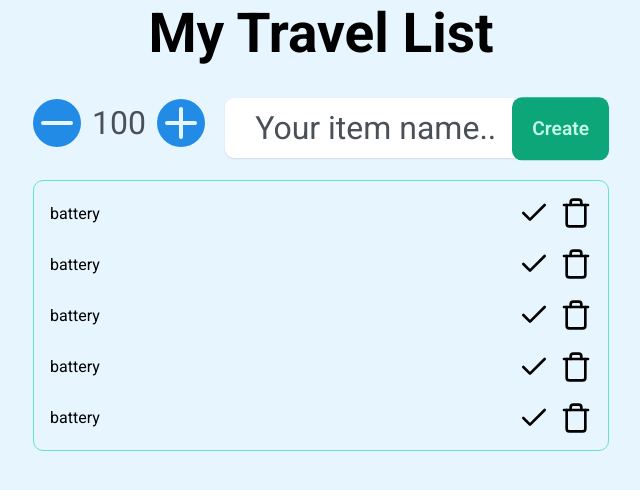
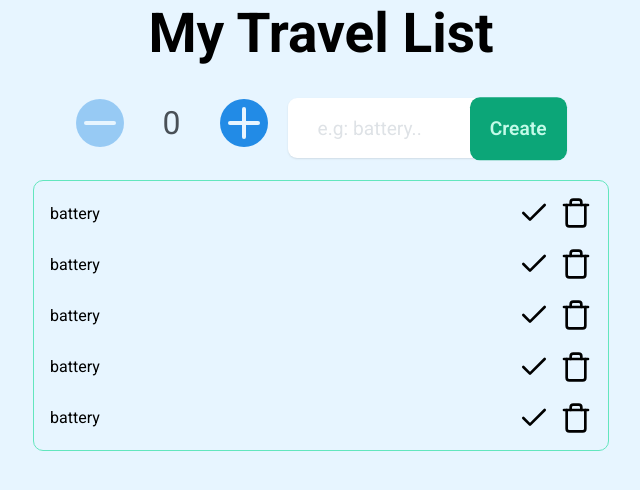
Before and after one commit to pauloh-neo/react-travel-list, a React (Vite) app: page / in a window 1280 px wide. Shown: the top 490 px of the page, without its empty margins (319-959 px from the left). Built offline with nearby package versions, Linux system fonts and the light colour scheme.

Commit message:
Handle Quantity and Input

```diff
--- a/src/components/Form.jsx
+++ b/src/components/Form.jsx
@@ -1,17 +1,36 @@
+import { useState } from 'react'
 import formStyle from './form.module.css'
 import {Minus, Plus} from 'lucide-react'
 
 export default function Form(){
+    const[quantity, setQuantity] = useState(0);
+    const[item, setItems] = useState("")
+
+    console.log(item)
+
+    function handleQuantityPlus(){
+        setQuantity((num) => num + 1)
+    }
+    function handleQuantityMinus(){
+        setQuantity(num => Math.max(0, num - 1))
+    }
+
     return(
         <form className={formStyle.form}>
             <div className={formStyle.itemAmountBox}>
-                <span className={formStyle.itemIcons}><Minus size={48}/></span>
-                <span className={formStyle.itemAmount}>100</span>
-                <span className={formStyle.itemIcons}><Plus size={48}/></span>
+                <span onClick={quantity === 0 ? null : handleQuantityMinus} role='button'  style={{ opacity: quantity === 0 ? 0.4 : 1 }} className={formStyle.itemIcons}><Minus size={48}/></span>
+                <span className={formStyle.itemAmount}>{quantity}</span>
+                <span onClick={handleQuantityPlus} role='button' className={formStyle.itemIcons}><Plus size={48}/></span>
             </div>
 
             <div className={formStyle.itemInputBox}>
-                <input name="item" type="text" placeholder="Your item name.."/>
+                <input
+                    name="item"
+                    type="text" placeholder="e.g: battery.."
+                    maxLength={14}
+                    value={item}
+                    onChange={(e) => setItems(e.target.value)}
+                    />
                 <button>Create</button>
             </div>
         </form>
--- a/src/components/form.module.css
+++ b/src/components/form.module.css
@@ -21,7 +21,7 @@
 .itemInputBox input{
     width: 100%;
     padding: 1.875rem;
-    font-size: 2rem;
+    font-size: 1.2rem;
     font-family: inherit;
     color: inherit;
     border: none;
@@ -32,7 +32,7 @@
 }
 
 .itemInputBox input::placeholder{
-    color:#495057;
+    color:#dee2e6;
 }
 
 .itemInputBox button{
@@ -80,6 +80,10 @@
     cursor: pointer;
 }
 
+.itemIcons:hover{
+    background-color: #339af0;
+}
+
 .itemAmount{
     font-size: 2rem;
     align-self: center;
```
